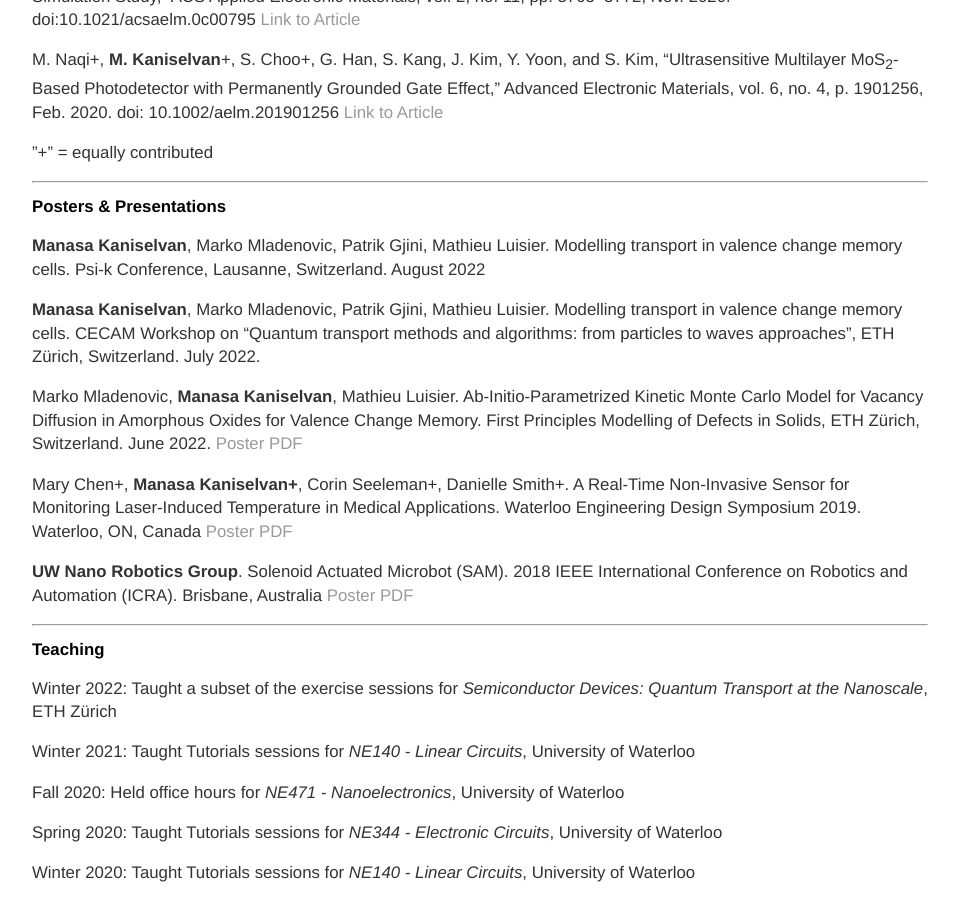
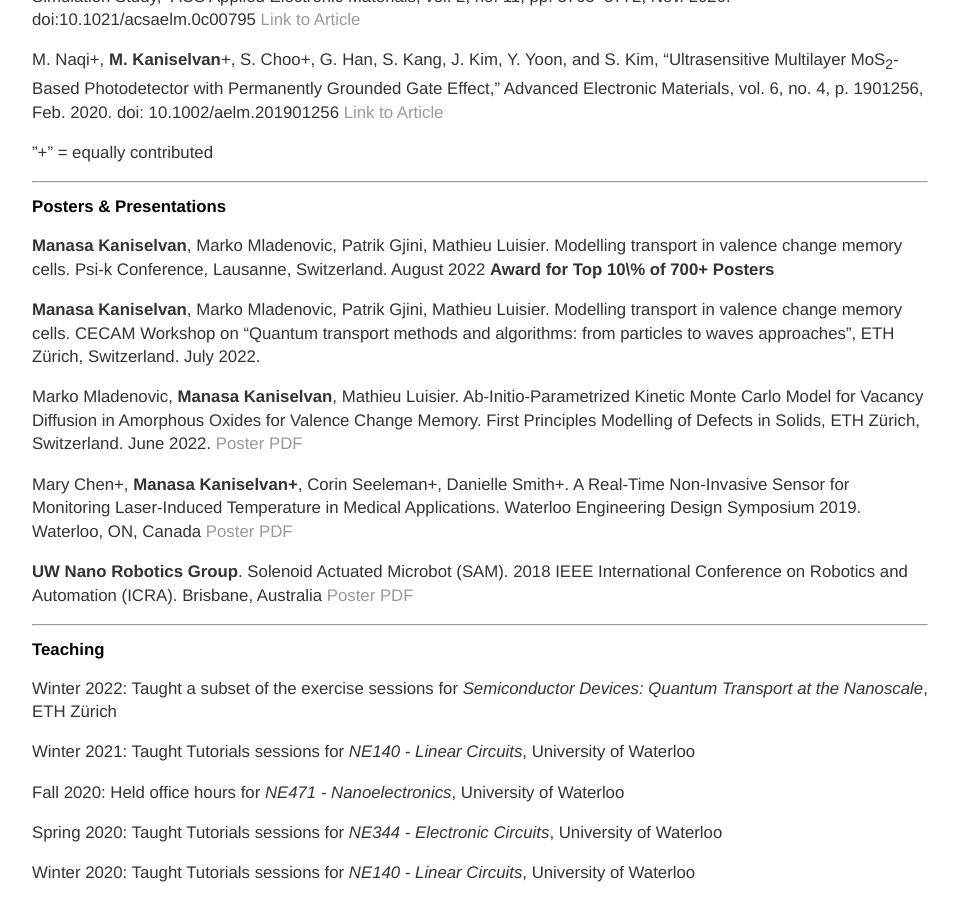
Before and after one commit to manasakani/manaskani.github.io, a Jekyll site: the page built from cv/index.md, in a window 1280 px wide and 900 px high, scrolled down 693 px. Shown: the whole window, without its empty margins (160-1119 px from the left). Built offline with Jekyll 4.4.1, drawn with Linux system fonts in a browser that asks for light colours.

Commit message:
Update index.md

```diff
--- a/cv/index.md
+++ b/cv/index.md
@@ -47,7 +47,7 @@ doi: 10.1002/aelm.201901256 [Link to Article](https://onlinelibrary.wiley.com/do
 
 ## Posters & Presentations
 
-**Manasa Kaniselvan**, Marko Mladenovic, Patrik Gjini, Mathieu Luisier. Modelling transport in valence change memory cells. Psi-k Conference, Lausanne, Switzerland. August 2022
+**Manasa Kaniselvan**, Marko Mladenovic, Patrik Gjini, Mathieu Luisier. Modelling transport in valence change memory cells. Psi-k Conference, Lausanne, Switzerland. August 2022 **Award for Top 10\% of 700+ Posters**
 
 **Manasa Kaniselvan**, Marko Mladenovic, Patrik Gjini, Mathieu Luisier. Modelling transport in valence change memory cells. CECAM Workshop on “Quantum transport methods and algorithms: from particles to waves approaches”, ETH Zürich, Switzerland.
 July 2022.
```
